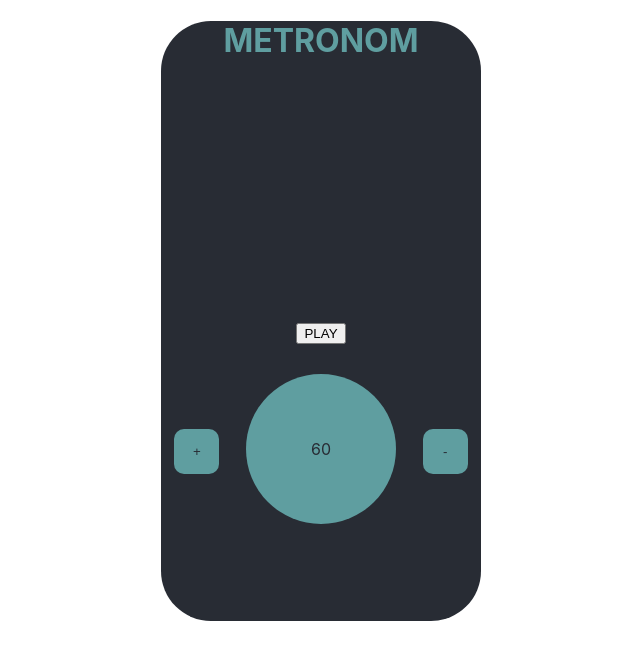
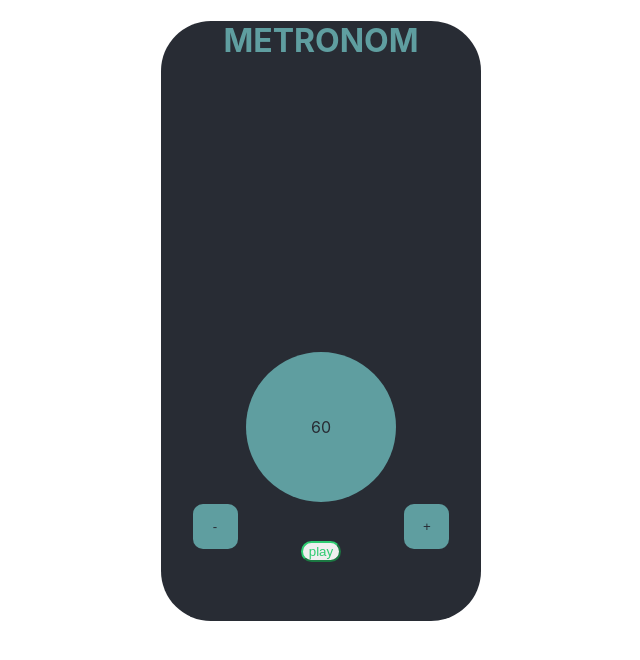
Before and after one commit to hania-jas/metronome-react, a React (Create React App) app: page / in a window 1280 px wide. Shown: the top 660 px of the page, without its empty margins (319-959 px from the left). Built offline with nearby package versions, Linux system fonts and the light colour scheme.

Commit message:
added icons

```diff
--- a/package.json
+++ b/package.json
@@ -3,6 +3,9 @@
   "version": "0.1.0",
   "private": true,
   "dependencies": {
+    "@fortawesome/fontawesome-svg-core": "^1.2.35",
+    "@fortawesome/free-solid-svg-icons": "^5.15.3",
+    "@fortawesome/react-fontawesome": "^0.1.14",
     "@testing-library/jest-dom": "^5.11.9",
     "@testing-library/react": "^11.2.5",
     "@testing-library/user-event": "^12.8.3",
--- a/src/App.css
+++ b/src/App.css
@@ -12,6 +12,14 @@ body {
     color: cadetblue;
 }
 
+.firstCircle {
+    margin-right: 5px;;
+}
+
+.secondCircle {
+    margin-right: 5px;
+}
+
 .show {
     opacity: 1;
 }
@@ -20,11 +28,43 @@ body {
     opacity: 0;
 }
 
-.playPause {
-    position: relative;
-    top: 220px;
+/* .playPause {
     cursor: pointer;
+    align-self: flex-end;
+    width: 100px;
+    height:50px;
+    margin-bottom: 15px;
+    border-radius:180px;
+
+    cursor:pointer;
+    z-index: 0;
+
+    background-image: linear-gradient(90deg, #00C0FF 0%, #FFCF00 49%, #FC4F4F 80%, #00C0FF 100%);
+
+
+
+
+    text-transform:uppercase;
+
+    font-weight:bold;
+
+
 }
+
+.playPause:after {
+    content:attr(alt);
+    align-self: flex-end;
+    width: 100px;
+    height:50px;
+    background-color:#191919;
+
+  } */
+  .playPause {
+    border-radius: 3em;
+    border-color:#2ecc71;
+    color: #2ecc71;
+
+  }
 
 .containerApp {
     display: flex;
@@ -49,6 +89,12 @@ body {
     justify-content: center;
     align-items: center;
 }
+.buttons {
+    display: flex;
+    align-items: center;
+    justify-content: space-around;
+    height: 100px;
+}
 
 .button {
     width: 45px;
--- a/src/App.tsx
+++ b/src/App.tsx
@@ -4,6 +4,8 @@ import './App.css';
 import Button from './components/Button';
 import Output from './components/Output';
 import PlayPauseButton from './components/PlayPauseButton';
+import { FontAwesomeIcon } from '@fortawesome/react-fontawesome'
+import { faCircle } from '@fortawesome/free-solid-svg-icons'
 
 const TIMER_CONST = 60000;
 
@@ -11,6 +13,7 @@ const App = () => {
 const [tempo, setTempo] = useState(60);
 const [intervalId, setIntervalId] = useState();
 const [toggleClass, setToggleClass] = useState(false);
+const [buttonName, setButtonName] = useState('play');
 
 useEffect(() => {
   restartMetronome();
@@ -51,8 +54,10 @@ const restartMetronome = () => {
 const togglePlay = () => {
   if (!intervalId) {
    play();
+   setButtonName('pause');
   } else {
    pause();
+   setButtonName('play');
   }
 }
 
@@ -60,12 +65,18 @@ const togglePlay = () => {
   return (
     <div className="App">
       <h1>METRONOM</h1>
-      <div className={`${toggleClass ? 'show' : 'hide'}`}>Hide and show</div>
-      <PlayPauseButton playTheSound={togglePlay}/>
+      <div className={`${toggleClass ? 'show' : 'hide'}`}>
+      <FontAwesomeIcon icon={faCircle} className="firstCircle"/>
+      <FontAwesomeIcon icon={faCircle} className="secondCircle"/>
+      <FontAwesomeIcon icon={faCircle} className="thirdCircle"/>
+      </div>
       <div className="containerApp">
-      <Button value="+" changeValue={() => setTempo(tempo + 1)} />
       <Output val={tempo} />
-      <Button value="-" changeValue={() => setTempo(tempo - 1)}/>
+      </div>
+      <div className="buttons">
+      <Button value="-" changeValue={() => setTempo(tempo - 1)} />
+      <PlayPauseButton playTheSound={togglePlay} buttonName={buttonName}/>
+      <Button value="+" changeValue={() => setTempo(tempo + 1)}/>
       </div>
     </div>
   );
--- a/src/components/PlayPauseButton.jsx
+++ b/src/components/PlayPauseButton.jsx
@@ -1,8 +1,8 @@
 import React from 'react';
 
-const PlayPauseButton = ({playTheSound}) => {
+const PlayPauseButton = ({playTheSound, buttonName}) => {
   return (
-  <button className="playPause" onClick={playTheSound}>PLAY</button>
+  <button className="playPause" onClick={playTheSound}>{buttonName}</button>
   )
 }
 
```
Also changed, not shown: 1 other file (tests, documents, lock files or other folders).
